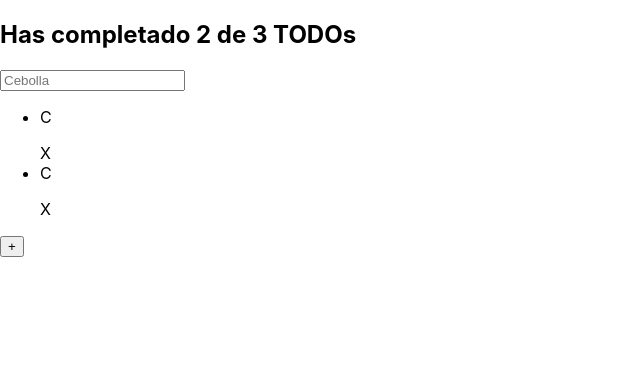
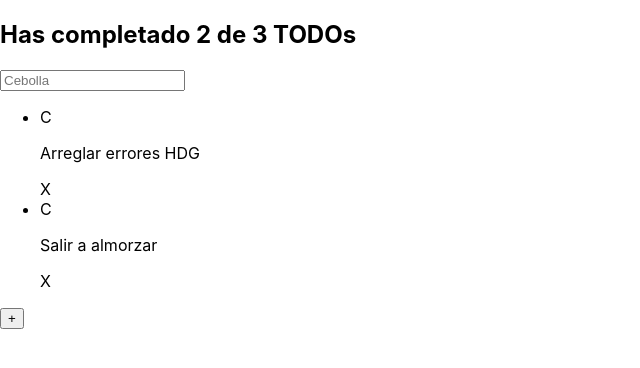
Before and after one commit to lucaspintos909/react-todo-app, a React (Create React App) app: page / in a window 1280 px wide. Shown: the top 368 px of the page, without its empty margins (0-640 px from the left). Built offline with nearby package versions, Linux system fonts and the light colour scheme.

Commit message:
feat: Recorriendo todos y pasando informacion a TodoItem

```diff
--- a/src/App.js
+++ b/src/App.js
@@ -19,7 +19,7 @@ function App() {
 
       <TodoList>
         {todos.map((todo) => (
-          <TodoItem />
+          <TodoItem key={todo.text} text={todo.text} />
         ))}
       </TodoList>
 
```
